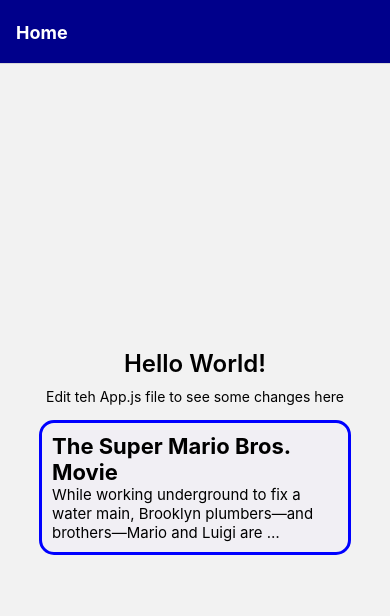
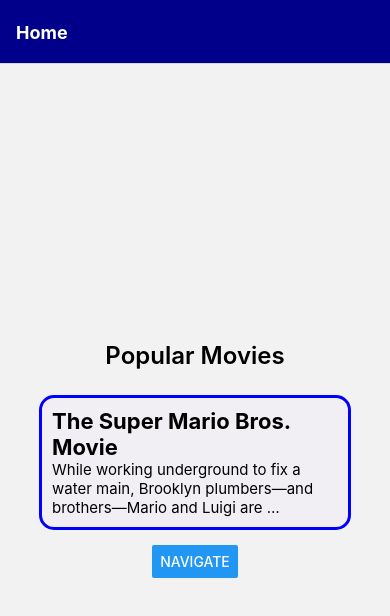
Before and after one commit to TiagoLeles-dev/react-native-base, a React Native app in the folder Movies/: screen / in a window 390 px wide. Shown: the top 616 px of the page. Built offline with nearby package versions, Linux system fonts and the light colour scheme; grey boxes are pictures that could not be loaded.

Commit message:
navigations example

```diff
--- a/Movies/src/navigation/StackNavigator.js
+++ b/Movies/src/navigation/StackNavigator.js
@@ -2,6 +2,7 @@
 import {createStackNavigator} from '@react-navigation/stack';
 
 import {HomeScreen} from '../screens/Home';
+import {NavigationDetailsScreen} from '../screens/NavDetails';
 
 const Stack = createStackNavigator();
 
@@ -23,6 +24,11 @@
         component={HomeScreen}
         options={{headerShown: true}}
       />
+      <Stack.Screen
+        name="NavigationDetails"
+        component={NavigationDetailsScreen}
+        options={{headerShown: true}}
+      />
       {/* <Stack.Screen
         name="CreateAccountScreen"
         component={CreateAccountScreen}
--- a/Movies/src/screens/Home.js
+++ b/Movies/src/screens/Home.js
@@ -1,5 +1,5 @@
 import React from 'react';
-import {StatusBar, StyleSheet, Text, View} from 'react-native';
+import {Button, StatusBar, StyleSheet, Text, View} from 'react-native';
 import {MovieCard} from '../components/MovieCard';
 
 const movieData = {
@@ -9,14 +9,18 @@
     'While working underground to fix a water main, Brooklyn plumbers—and brothers—Mario and Luigi are transported down a mysterious pipe and wander into a magical new world. But when the brothers are separated, Mario embarks on an epic quest to find Luigi.',
 };
 
-export const HomeScreen = () => {
+export const HomeScreen = ({navigation}) => {
   return (
     <View style={styles.centerContainer}>
       <StatusBar barStyle="light-content" />
       <View style={styles.centerContainer}>
-        <Text style={styles.sectionTitle}>Hello World!</Text>
-        <Text>Edit teh App.js file to see some changes here</Text>
+        <Text style={styles.sectionTitle}>Popular Movies</Text>
         <MovieCard movie={movieData} />
+        <Button
+          title="Navigate"
+          style={styles.button}
+          onPress={() => navigation.navigate('NavigationDetails')}
+        />
       </View>
     </View>
   );
@@ -33,4 +37,7 @@
     fontWeight: '600',
     padding: 10,
   },
+  button: {
+    marginTop: 20,
+  },
 });
--- /dev/null
+++ b/Movies/src/screens/NavDetails.js
@@ -0,0 +1,29 @@
+import React from 'react';
+import {Button, StyleSheet, Text, View} from 'react-native';
+
+export function NavigationDetailsScreen({navigation}) {
+  return (
+    <View style={styles.container}>
+      <Text>Navigation Details Screen</Text>
+      <Button
+        title={
+          'Try to go Details... \n not working using \n navigation.navigate'
+        }
+        onPress={() => navigation.navigate('NavigationDetails')}
+      />
+      <Button
+        title={'Go to Details... again \n using navigation.push'}
+        onPress={() => navigation.push('NavigationDetails')}
+      />
+    </View>
+  );
+}
+
+const styles = StyleSheet.create({
+  container: {
+    flex: 1,
+    alignItems: 'center',
+    justifyContent: 'space-between',
+    marginVertical: 100,
+  },
+});
```
